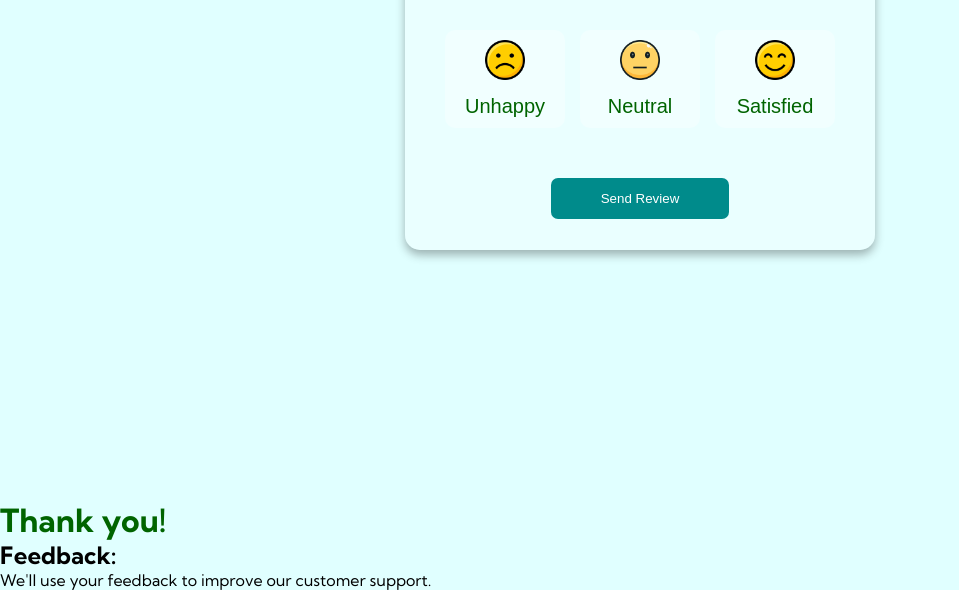
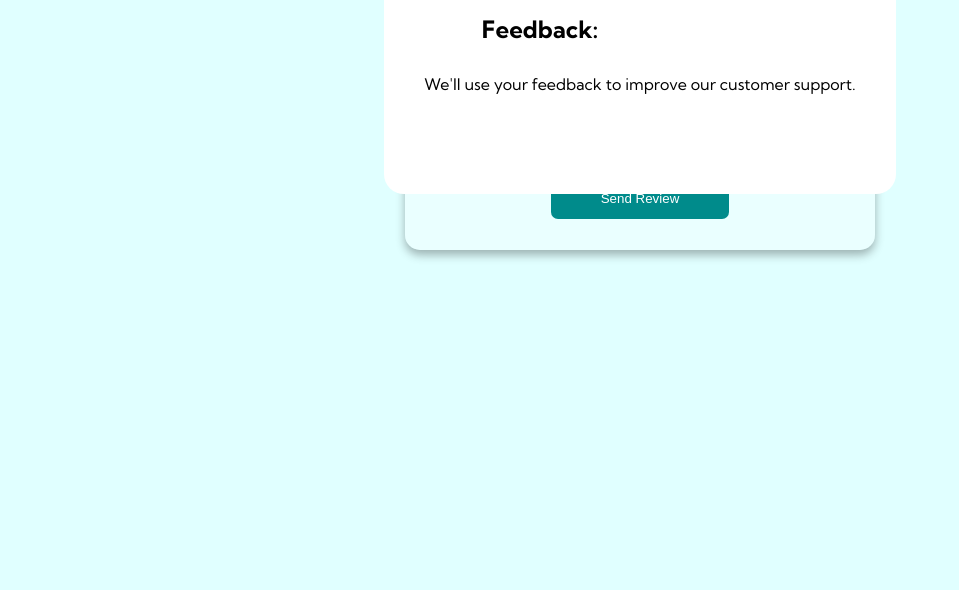
Before and after one commit to Luka-Popovic06/Feedback-UI, a plain HTML site: page index.html in a window 1280 px wide. Shown: the part 340-930 px from the top of the page, without its empty margins (0-959 px from the left). After the commit the page ends 840 px from the top, so only its background shows below. Drawn offline with Linux system fonts and the light colour scheme.

Commit message:
Editing modal in CSS

```diff
--- a/index.html
+++ b/index.html
@@ -4,7 +4,7 @@
     <meta charset="UTF-8" />
     <meta name="viewport" content="width=device-width, initial-scale=1.0" />
     <title>Document</title>
-    <link rel="stylesheet" href="index.css" />
+    <link rel="stylesheet" href="style.css" />
     <style>
       @import url('https://fonts.googleapis.com/css2?family=Kumbh+Sans:wght@100..900&family=Roboto+Mono:ital,wght@0,100..700;1,100..700&display=swap');
     </style>
--- a/index.css
+++ b/style.css
@@ -5,6 +5,7 @@
 body {
   font-family: 'Kumbh Sans', sans-serif;
   background-color: lightcyan;
+  position: relative;
 }
 #container {
   width: 430px;
@@ -73,3 +74,20 @@ img {
   box-shadow: 0 5px 10px rgba(0, 0, 0, 0.3);
   transition: 0.3s;
 }
+.hidden {
+  display: none;
+}
+.modal {
+  position: absolute;
+  top: 10%;
+  left: 30%;
+  width: 40%;
+  height: 250px;
+  background-color: #fff;
+  border-radius: 20px;
+  text-align: center;
+  z-index: 10;
+}
+h2 {
+  margin: 30px 200px 30px 0px;
+}
```
